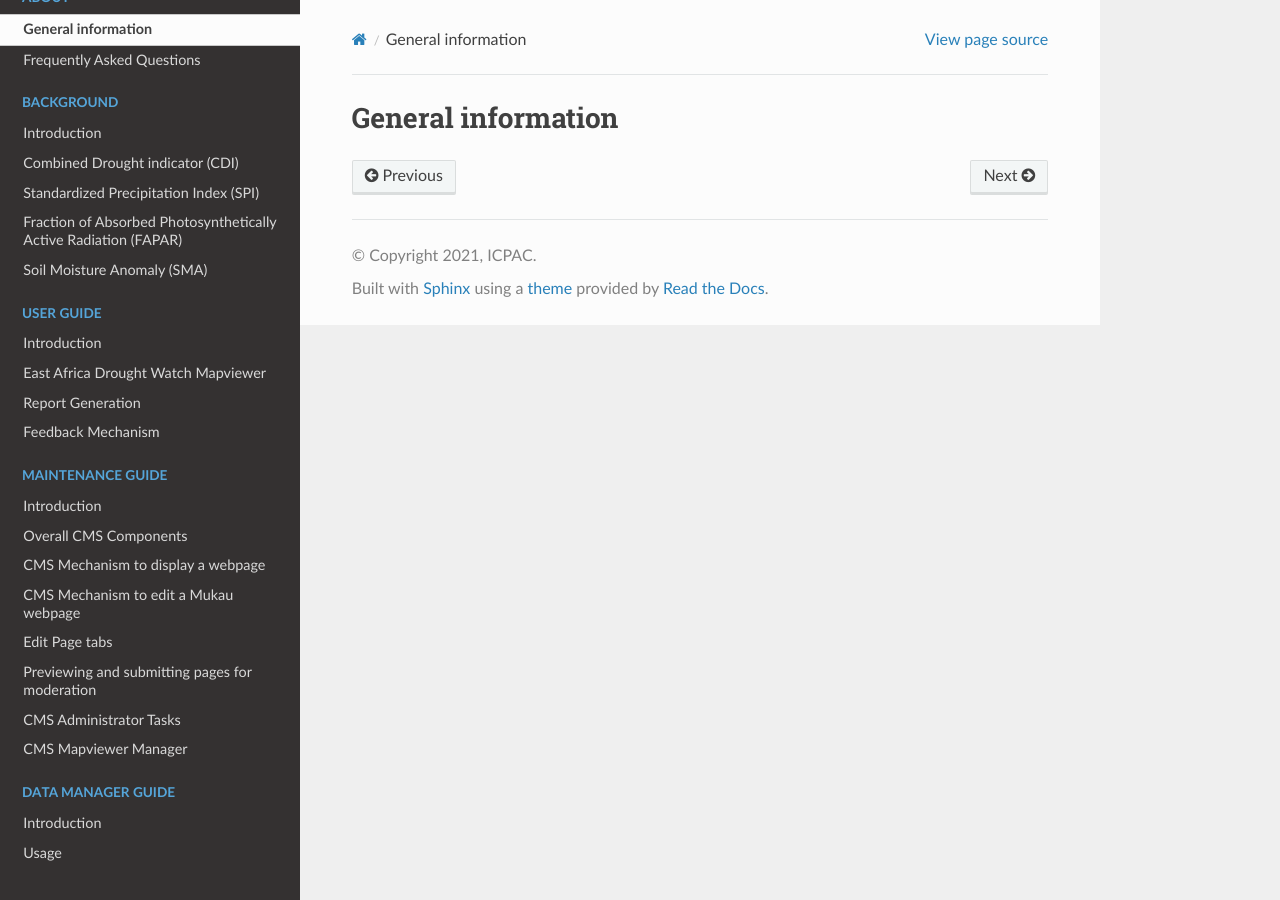
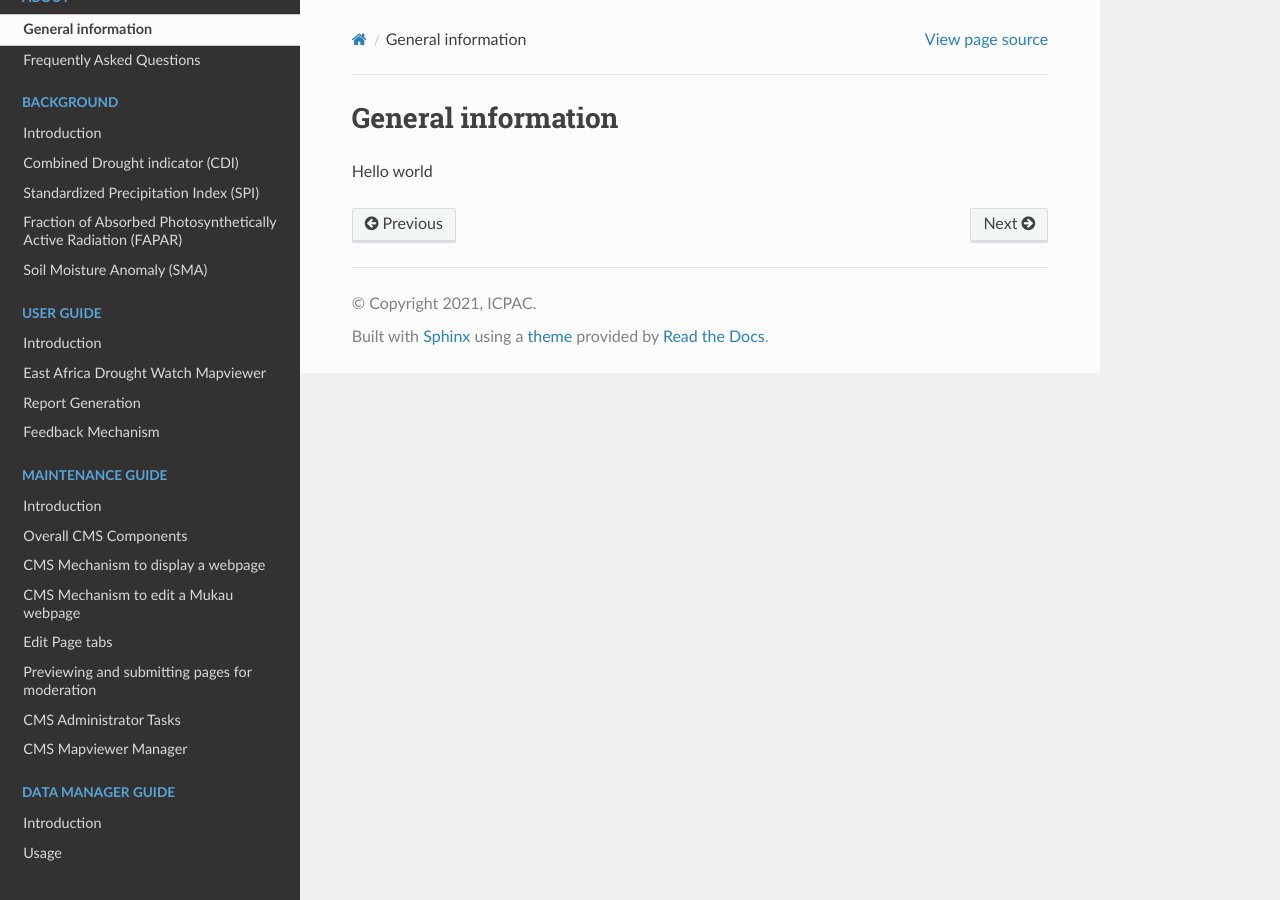
Before and after one commit to icpac-igad/eadw-docs, a Sphinx documentation site: the page built from docs/source/About/general_information.rst, in a window 1280 px wide. Built offline with Sphinx 7.4.7 and the Read the Docs theme 2.0.0, drawn with Linux system fonts in a browser that asks for light colours.

Commit message:
update conf

```diff
--- a/docs/source/About/faq.rst
+++ b/docs/source/About/faq.rst
@@ -2,4 +2,6 @@
 ---------------------------
 
 .. toctree::
-   :maxdepth: 3
+   :maxdepth: 2
+   :numbered:
+   :caption: About
--- a/docs/source/About/general_information.rst
+++ b/docs/source/About/general_information.rst
@@ -1,5 +1,9 @@
 General information
 ---------------------------
 
+Hello world
+
 .. toctree::
-   :maxdepth: 3
+   :maxdepth: 2
+   :numbered:
+   :caption: About
```
